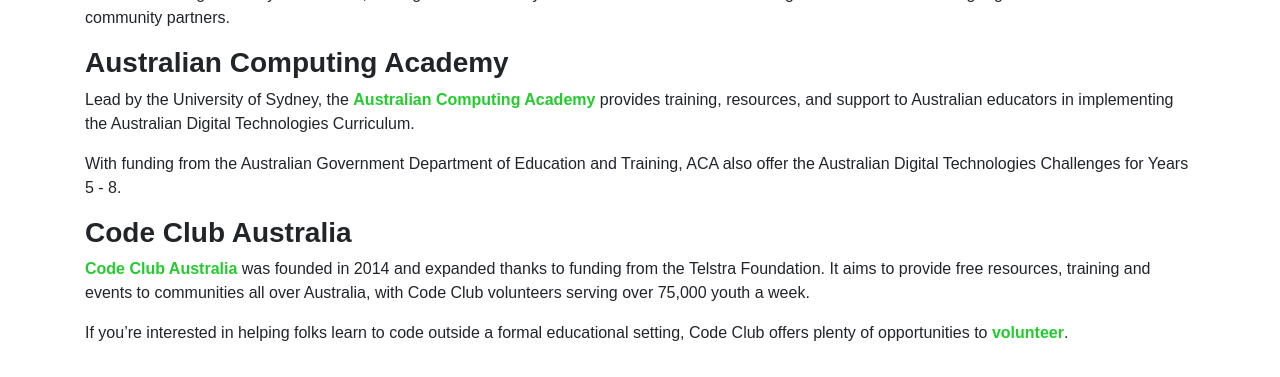
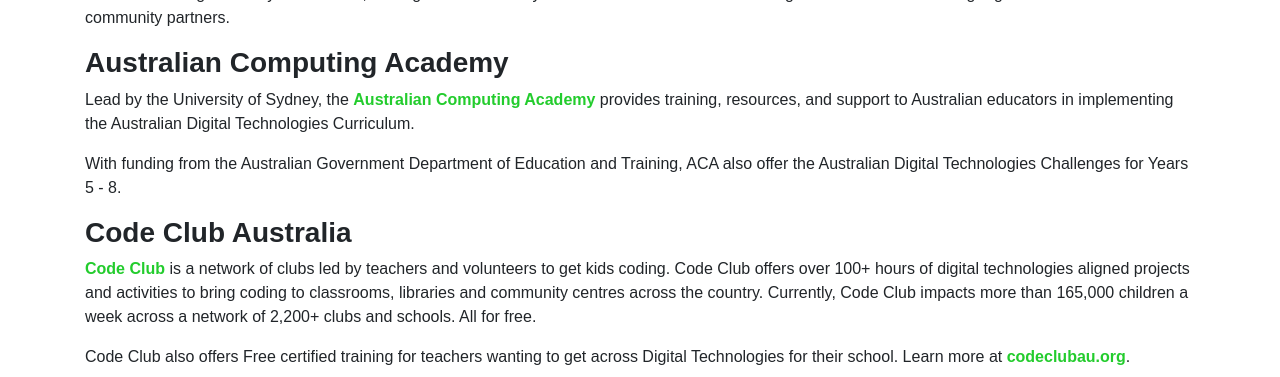
Before and after one commit to pyconau/2018.pycon-au.org, a Jekyll site: the page built from education-seminar.md, in a window 1280 px wide and 900 px high, scrolled down 2015 px, cut to the strip 0-377 px from the top of the window. Built offline with Jekyll 4.4.1, drawn with Linux system fonts in a browser that asks for light colours; some web fonts are replaced.

Commit message:
Update education-seminar.md
https://github.com/pyconau/2018.pycon-au.org/pull/27#issuecomment-387646576

```diff
--- a/education-seminar.md
+++ b/education-seminar.md
@@ -108,11 +108,12 @@
 
 ### Code Club Australia
 
-[Code Club Australia](https://codeclubau.org/About-Us) was founded in 2014 and
-expanded thanks to funding from the Telstra Foundation. It aims to provide free
-resources, training and events to communities all over Australia, with Code Club
-volunteers serving over 75,000 youth a week.
+[Code Club](https://codeclubau.org/About-Us) is a network of clubs led by
+teachers and volunteers to get kids coding.
+Code Club offers over 100+ hours of digital technologies aligned projects and
+activities to bring coding to classrooms, libraries and community centres across
+the country. Currently, Code Club impacts more than 165,000 children a week across
+a network of 2,200+ clubs and schools. All for free.
 
-If you're interested in helping folks learn to code outside a formal educational
-setting, Code Club offers plenty of opportunities to
-[volunteer](https://codeclubau.org/get-involved).
+Code Club also offers Free certified training for teachers wanting to get across
+Digital Technologies for their school. Learn more at [codeclubau.org](https://codeclubau.org).
```
